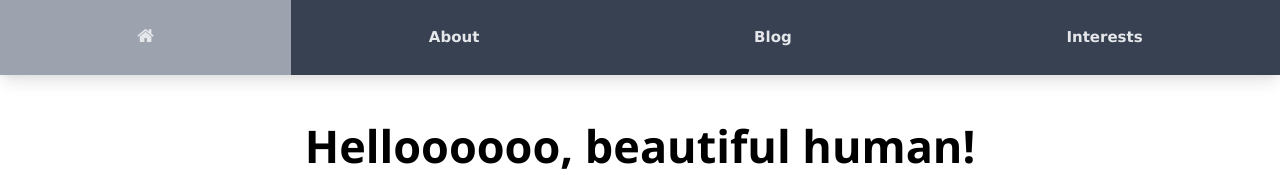
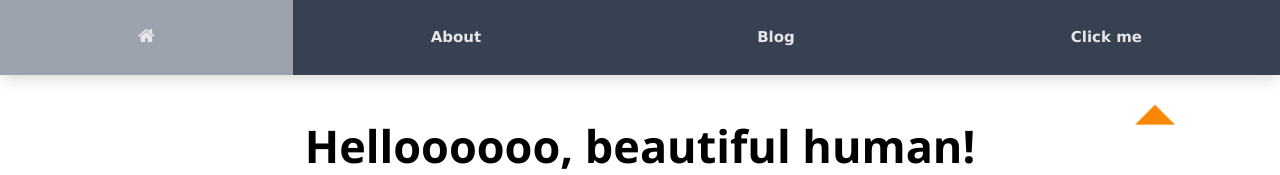
Before and after one commit to inashivb/website, a Nuxt app: page / in a window 1280 px wide. Shown: the top 175 px of the page. Built offline with nearby package versions, Linux system fonts and the light colour scheme.

Commit message:
bouncing arrow

```diff
--- a/components/Header.vue
+++ b/components/Header.vue
@@ -15,10 +15,12 @@
             <nuxt-link to="/blog" class="menu-item">
                 Blog
             </nuxt-link>
-            <nuxt-link to="/interests" class="menu-item">
-                Interests
+            <nuxt-link to="/clickme" class="menu-item">
+                Click me
             </nuxt-link>
-
+        </div>
+        <div class="px-28">
+            <div class="arrow-up md:float-right"></div>
         </div>
     </header>
 </template>
@@ -27,4 +29,18 @@
 .menu-item {
     @apply p-7 flex-auto block text-center h-full text-gray-200 hover:bg-gray-400
 }
+.arrow-up {
+    width: 0;
+    height: 0;
+    border-left: 20px solid transparent;
+    border-right: 20px solid transparent;
+    border-bottom: 20px solid rgb(248, 135, 5);
+    animation: bounce 0.7s;
+    animation-direction: alternate;
+    animation-iteration-count: infinite;
+}
+@keyframes bounce {
+  from { transform: translate3d(0, 0, 0);     }
+  to   { transform: translate3d(0, 30px, 0); }
+}
 </style>
```
Also changed, not shown: pages/clickme.vue (renamed from pages/interests.vue).
